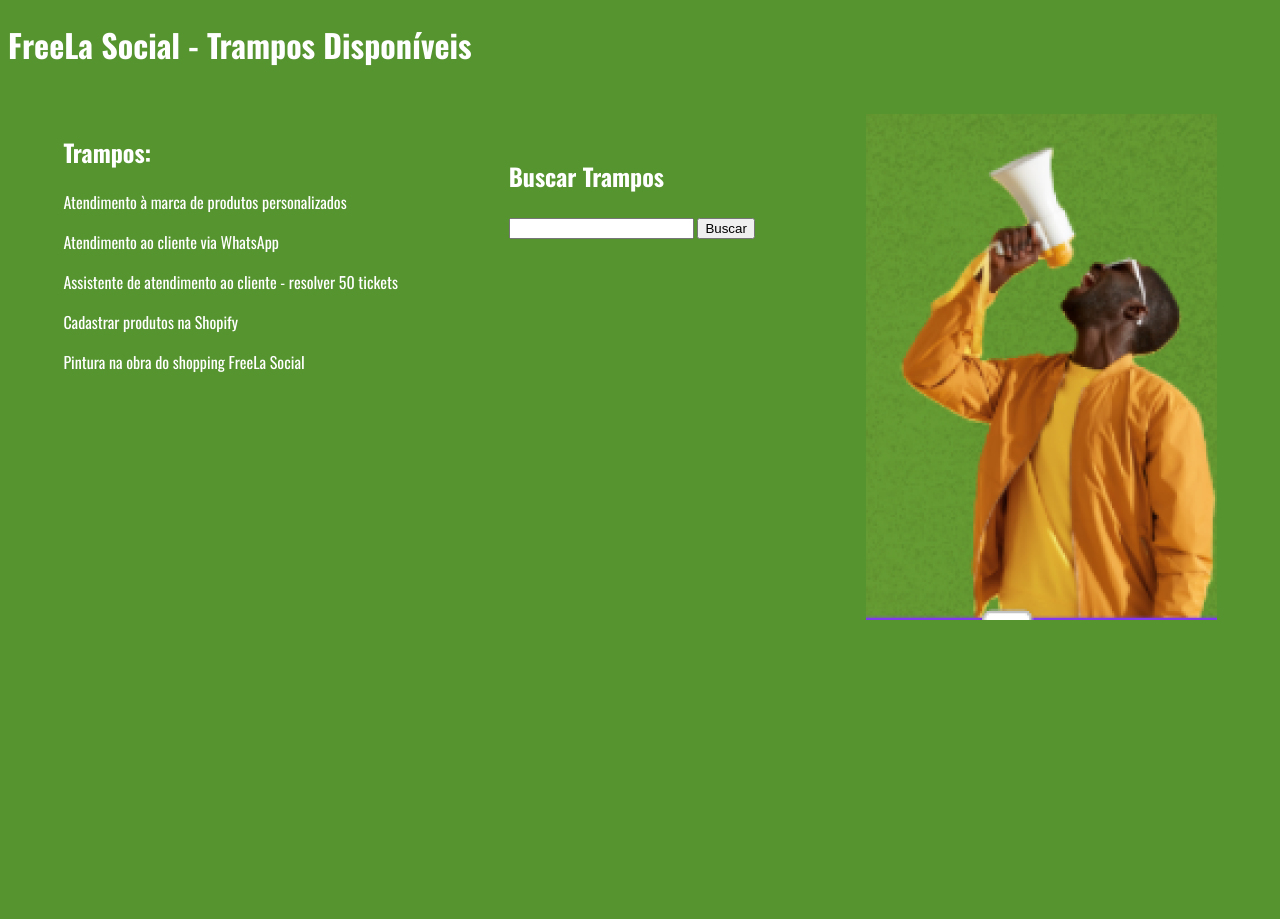
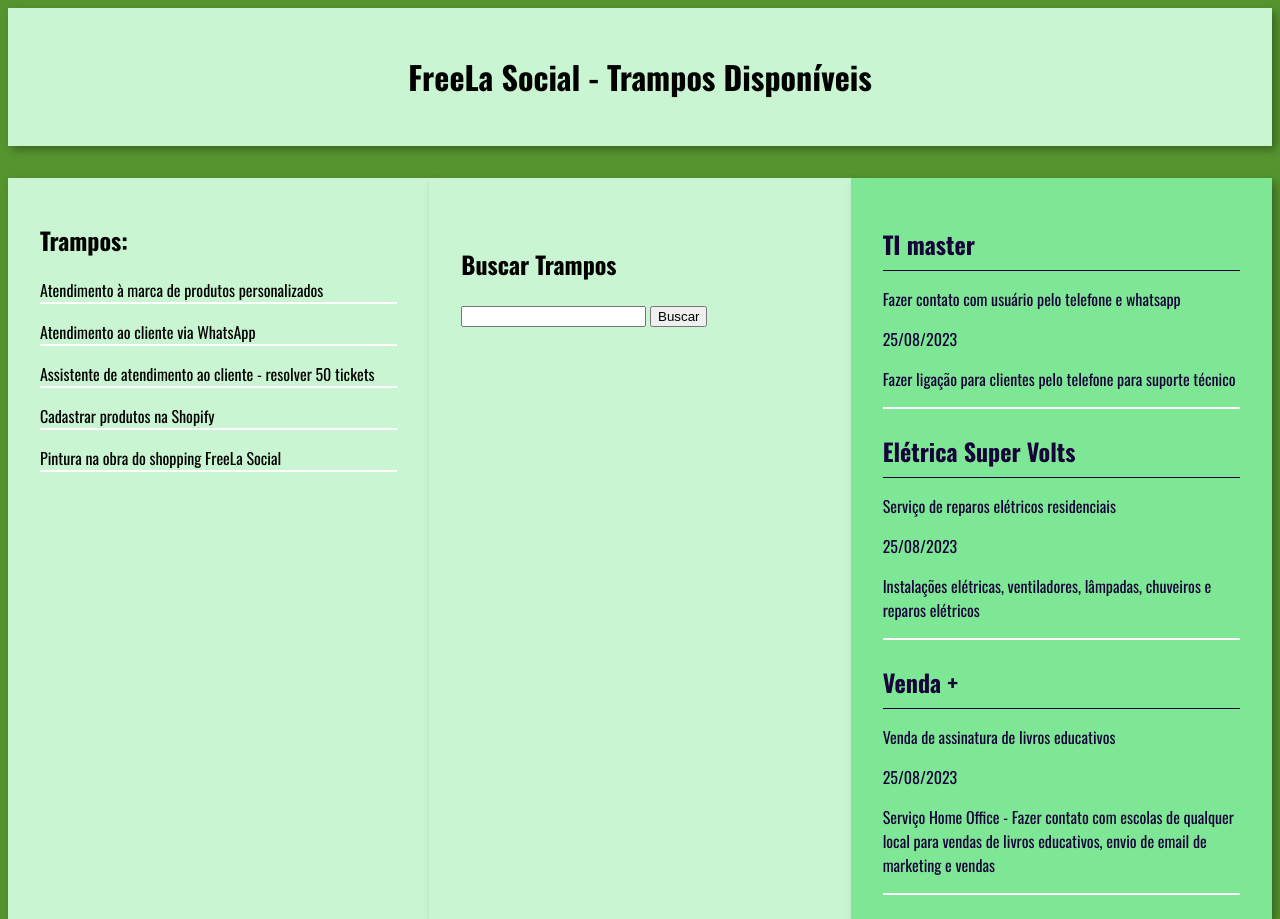
Before and after one commit to pcfernandes321/Freela-Social, a plain HTML site: page Trampos/trampos.html in a window 1280 px wide. Shown: the top 919 px of the page. Before the commit the page ends 800 px from the top, so only its background shows below. Drawn offline with nearby package versions, Linux system fonts and the light colour scheme.

Commit message:
melhorias css e inclusão do javascript array

```diff
--- a/Trampos/trampos.css
+++ b/Trampos/trampos.css
@@ -10,10 +10,61 @@ nav{
   color: white;
   font-family: Oswald;
   display: flex;
-  justify-content: space-around;
+  justify-content:space-around;
 }
 
 div{
-color: white;
-font-family: Oswald;
+  background-color: rgb(201, 245, 210);
+  padding: 1.5rem 2rem;
+  width: 600px;
+  border-radius: 0px;
+  color: rgb(0, 0, 0);
+  box-shadow: 4px 4px 8px rgba(0, 0, 0, .3);
+  margin-bottom: 2rem;
+  font-family: Oswald;
 }
+
+header{
+  display: flex;
+  justify-content:center;
+  background-color: rgb(201, 245, 210);
+  padding: 1.5rem 2rem;
+  border-radius: 0px;
+  color: rgb(0, 0, 0);
+  box-shadow: 4px 4px 8px rgba(0, 0, 0, .3);
+  margin-bottom: 2rem;
+  font-family: Oswald;
+
+}
+
+.divResultados{
+
+  background-color: rgb(126, 231, 149);
+  padding: 1.5rem 2rem;
+  width: 600px;
+  border-radius: 0px;
+  color: rgb(21, 3, 58);
+  box-shadow: 4px 4px 8px rgba(0, 0, 0, .3);
+  margin-bottom: 2rem;
+
+}
+
+.divTrampos p{
+  border-bottom: 2px solid rgb(255, 255, 255);
+}
+
+main article{
+  border-bottom: 2px solid rgb(255, 255, 255);
+}
+
+footer{
+  display: flex;
+  justify-content: right;
+}
+
+article h3 {
+  margin-bottom: 0.5rem;
+  padding-bottom: .5rem;
+  font-size: 1.5rem;
+  border-bottom: 1px solid rgb(21, 3, 58);;
+}
--- a/Trampos/trampos.html
+++ b/Trampos/trampos.html
@@ -5,12 +5,18 @@
     <meta name="viewport" content="width=device-width, initial-scale=1.0">
     <title>Trampos</title>
     <link rel="stylesheet" href="./trampos.css">
+    <script src="./trampos.js" defer></script>
 
 </head>
 <body>
-    <h1>FreeLa Social - Trampos Disponíveis</h1><br>
+
+    <header>
+        <h1>FreeLa Social - Trampos Disponíveis</h1><br>
+    </header>
+
+
     <nav>
-        <div>
+        <div class="divTrampos">
             <h2>Trampos:</h2>
             <p>Atendimento à marca de produtos personalizados</p>
             <p>Atendimento ao cliente via WhatsApp</p>
@@ -18,15 +24,22 @@
             <p>Cadastrar produtos na Shopify</p>
             <p>Pintura na obra do shopping FreeLa Social</p>
         </div>
-        <div>
+        <div class="divBusca">
             <br>
             <h2>Buscar Trampos </h2>
             <input type="text" id="txtBusca">
-            <button type="button">Buscar</button>
+            <button id="buscaTrampos">Buscar</button>
+
         </div>
-        <div>
-            <img src="./imagens/imagem-anuncio.png" alt="imagem de um homem anunciando pelo megafone">
+        <div class="divResultados">
+            <main>
+
+            </main>
         </div>
+
     </nav>
+    <footer>
+        <img src="./imagens/imagem-anuncio.png" width="150px" alt="imagem de um homem anunciando pelo megafone">
+    </footer>
 </body>
 </html>
--- a/Trampos/trampos.js
+++ b/Trampos/trampos.js
@@ -0,0 +1,63 @@
+const arrayTrampos = [
+    {
+      titulo: "TI master",
+      subtitulo: "Fazer contato com usuário pelo telefone e whatsapp",
+      data: "29/08/2023",
+      texto: "Fazer ligação para clientes pelo telefone para suporte técnico"
+    },
+    {
+      titulo: "Elétrica Super Volts",
+      subtitulo: "Serviço de reparos elétricos residenciais",
+      data: "25/08/2023",
+      texto: "Instalações elétricas, ventiladores, lâmpadas, chuveiros e reparos elétricos"
+    },
+    {
+      titulo: "Venda +",
+      subtitulo: "Venda de assinatura de livros educativos",
+      data: "29/08/2023",
+      texto: "Serviço Home Office - Fazer contato com escolas de qualquer local para vendas de livros educativos, envio de email de  marketing e vendas"
+    },
+  ]
+
+
+  console.log(arrayTrampos)
+
+//criando o elemento
+
+for (i = 0; i<arrayTrampos.length; i++ ){
+const article = document.createElement('article');
+
+//populando
+article.innerHTML = `<h3>${arrayTrampos[i].titulo}</h3>
+<p class="subtitulo">${arrayTrampos[i].subtitulo}</p>
+<p class="data">${arrayTrampos[1].data}</div>
+<p>${arrayTrampos[i].texto}</p>`
+
+  //add no dom
+  const main = document.querySelector('main')
+  main.appendChild(article)
+}
+
+
+  //add atrib
+  //article.setAttribute('id','post-2')
+
+/*
+  //********************************************************************************************
+  //29/08/2023
+  // Função para buscar e exibir dados
+  function Trampos() {
+    const resultadoDiv = document.getElementById("resultado");
+
+    // Aqui você pode implementar a lógica de busca, por exemplo, pegando um dado aleatório do vetor
+    const dadoAleatorio = dados[Math.floor(Math.random() * dados.length)];
+
+    // Exibe o resultado na página
+    resultadoDiv.innerHTML = `O dado buscado é: ${dadoAleatorio}`;
+}
+
+// Associa a função ao evento de clique do botão
+const botaoBuscarDados = document.getElementById("buscaTrampos");
+botaoBuscarDados.addEventListener("click", buscarDados);
+
+*/
```
